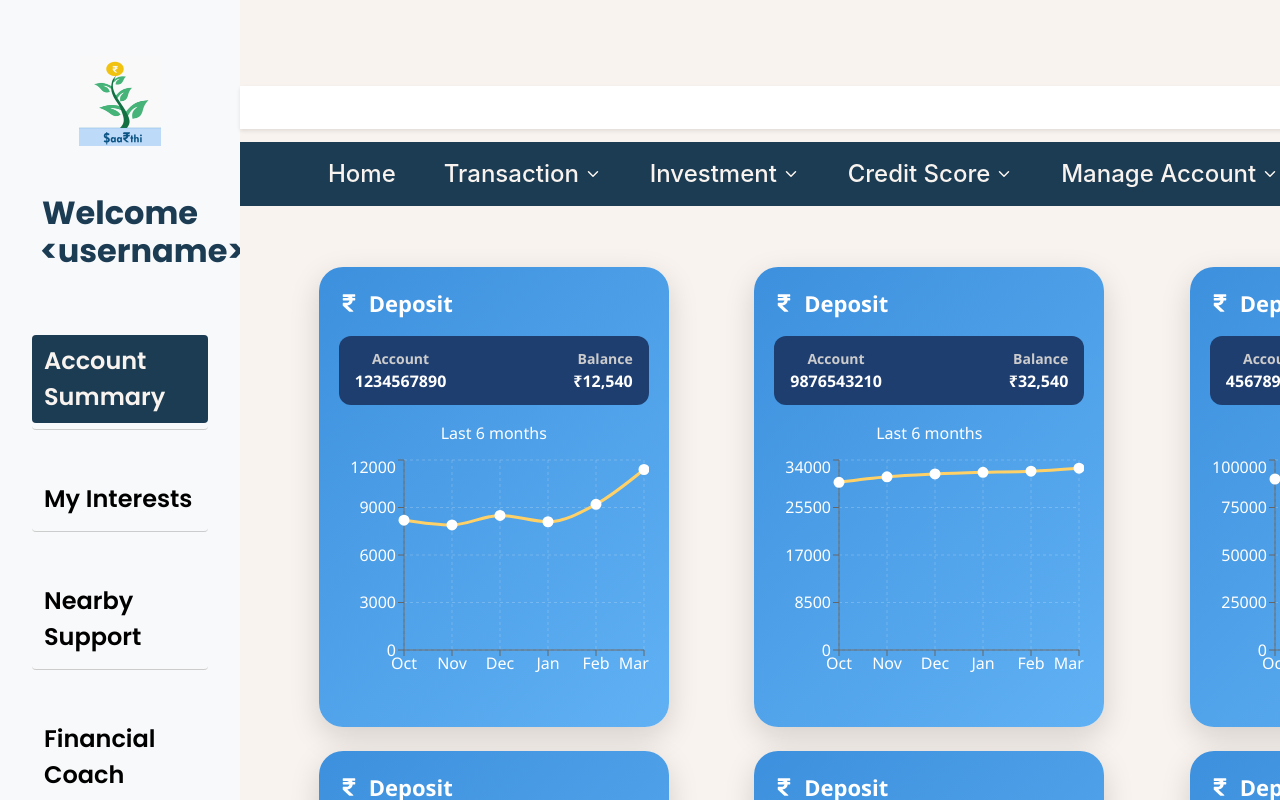
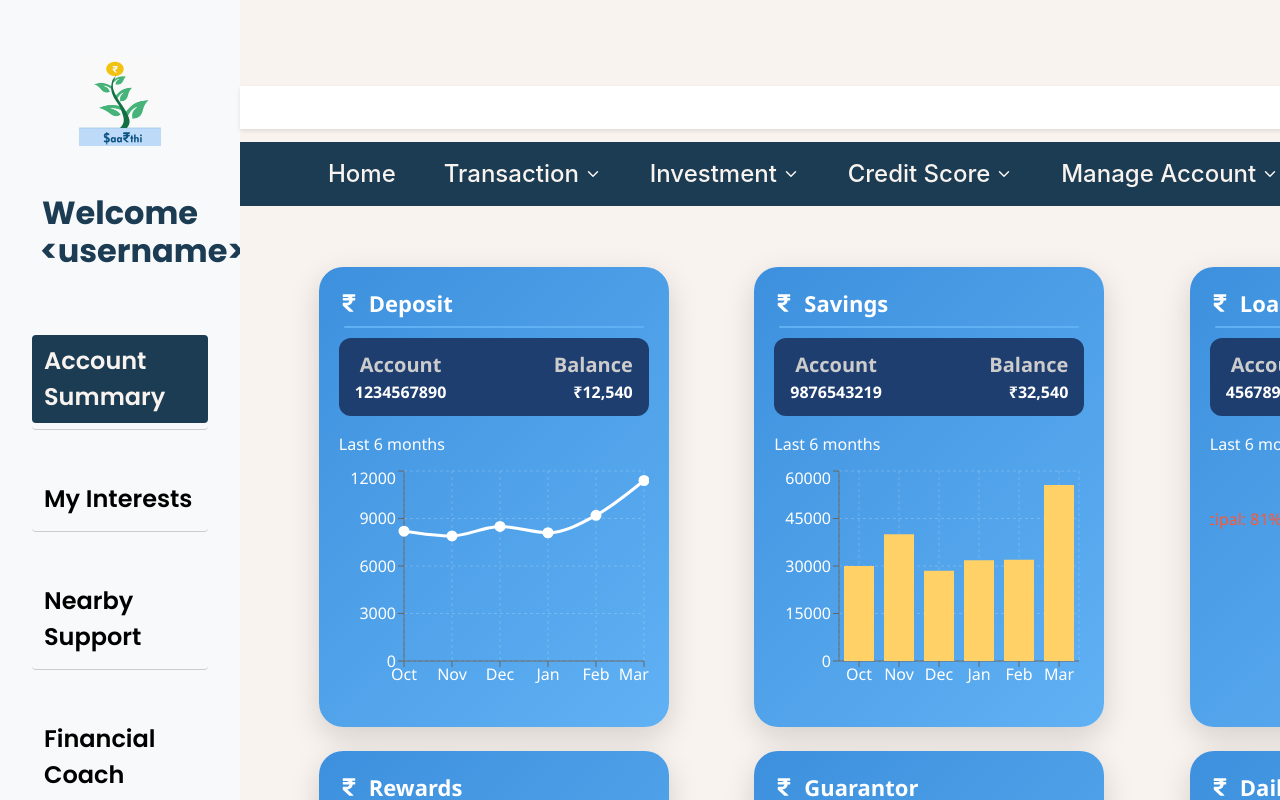
Before and after one commit to Anujakat5/financial-chatbot, a React (Vite) app: page /dashboard in a window 1280 px wide. Both pictures are taken after a click on the button "Account Summary". Built offline with nearby package versions, Linux system fonts and the light colour scheme.

Commit message:
updated AccountingDetails

```diff
--- a/src/pages/DepositCardGrid.css
+++ b/src/pages/DepositCardGrid.css
@@ -1,3 +1,87 @@
+/* .deposit-card-grid {
+  display: grid;
+  grid-template-columns: repeat(auto-fit, minmax(260px, 1fr));
+  gap: 24px;
+  padding: 24px;
+} */
+/* .deposit-card-grid {
+  display: grid;
+  grid-template-columns: repeat(3, 1fr);
+  gap: 24px;
+  padding: 24px;
+  justify-content: center;
+}
+
+
+.deposit-card {
+  background: linear-gradient(135deg, #3d90dd, #60b1f4);
+  color: white;
+  padding: 20px 20px 0px 20px;
+  border-radius: 24px;
+  font-family: 'Segoe UI', sans-serif;
+  box-shadow: 0 10px 30px rgba(0, 0, 0, 0.15);
+  display: flex;
+  flex-direction: column;
+  height: 500px;
+  width: 400px;
+  min-width: 220px;
+}
+.deposit-heading {
+  display: flex;
+  align-items: center;
+  font-size: 22px;
+  font-weight: 700;
+  margin-bottom: 16px;
+}
+
+.rupee-icon {
+  margin-right: 10px;
+  font-size: 20px;
+}
+
+.account-info {
+  background-color: #1f3e70;
+  padding: 12px 16px;
+  border-radius: 12px;
+  display: grid;
+  grid-template-columns: 1fr 1fr;
+  row-gap: 4px;
+  column-gap: 10px;
+  margin-bottom: 16px;
+}
+
+.info-label {
+  font-weight: 600;
+  font-size: 14px;
+  color: #ccc;
+}
+
+.info-value {
+  font-weight: 700;
+  font-size: 16px;
+}
+
+.right {
+  text-align: right;
+}
+
+.chart-label {
+  font-size: 16px;
+  font-weight: 500;
+  margin-bottom: 10px;
+}
+
+.deposit-card-grid::-webkit-scrollbar {
+  display: none;
+}
+
+@media (max-width: 768px) {
+  .deposit-card-grid {
+    grid-template-columns: repeat(auto-fit, minmax(240px, 1fr));
+  }
+}
+/* ALso every detail on each card would be diff; even heading so make jsx code to be modifiable that way; atleast I should be able to modify card content from static data stored in variables */
+
 .deposit-card-grid {
    display: grid;
    grid-template-columns: repeat(3, 1fr);
@@ -27,7 +111,21 @@
   align-items: center;
   font-size: 22px;
   font-weight: 700;
-  margin-bottom: 16px;
+  margin-bottom: 10px;
+  position: relative; /* Added for positioning */
+  padding-bottom: 8px; /* Space for the underline */
+}
+
+.deposit-heading::after {
+  content: '';
+  position: absolute;
+  bottom: 0;
+  left: 50%;
+  transform: translateX(-50%);
+  width: 300px;
+  height: 2px;
+  background-color:  #60b1f4;
+  border-radius: 2px; /* Optional rounded corners */
 }
 
  .rupee-icon {
@@ -51,6 +149,8 @@
    font-weight: 500;
    margin-bottom: 10px;
    color: white;
+   text-align: left;
+   margin-left: 0;
  }
 
  .deposit-card-grid::-webkit-scrollbar {
@@ -68,3 +168,39 @@
      grid-template-columns: 1fr;
    }
  }
+
+ /* Transaction Boxes - New Styles */
+ .transaction-boxes {
+   display: flex;
+   flex-direction: column;
+   gap: 12px;
+ }
+
+ .transaction-row {
+   display: flex;
+   justify-content: space-between;
+   align-items: center;
+   padding: 12px 16px;
+   border-radius: 12px;
+   background-color: rgba(31, 62, 112, 0.5);
+ }
+
+ .deposit-row {
+   border-left: 4px solid #00c849;
+ }
+
+ .withdrawal-row {
+   border-left: 4px solid #ff6347;
+ }
+
+ .transaction-label {
+   font-size: 16px;
+   font-weight: 600;
+   color: white;
+ }
+
+ .transaction-amount {
+   font-size: 18px;
+   font-weight: 700;
+   color: white;
+ }
--- a/src/pages/DepositCardGrid.jsx
+++ b/src/pages/DepositCardGrid.jsx
@@ -2,41 +2,75 @@ import React from 'react';
 import {
   LineChart,
   Line,
+  BarChart,
+  Bar,
+  PieChart,
+  Pie,
   XAxis,
   YAxis,
   Tooltip,
   CartesianGrid,
-  ResponsiveContainer
+  ResponsiveContainer,
+  Cell
 } from 'recharts';
 import { FaRupeeSign } from 'react-icons/fa';
 import './DepositCardGrid.css';
-
-const DepositCard = ({ account, balance, data }) => {
+const COLORS = ['#0088FE', '#00C49F', '#FFBB28', '#FF8042', '#8884d8', '#82ca9d'];
+const DepositCard = ({ account, balance, data, chartType = "line", cardName = "Deposit", showChart = true, depositAmount, withdrawalAmount }) => {
   return (
     <div className="deposit-card">
       <div className="deposit-heading">
         <FaRupeeSign className="rupee-icon" />
-        Deposit
+        {cardName}
       </div>
-
-      {/* <div className="account-info">
-        <div>{account}</div>
-        <div>₹{balance.toLocaleString()}</div>
-      </div> */}
       <div className="account-info">
         <div style={{ display: 'flex', flexDirection: 'column' }}>
-          <span style={{ fontSize: '14px', color: '#ccc' }}>Account</span>
+          <span style={{ fontSize: '20px', color: '#ccc' }}>Account</span>
           <span>{account}</span>
         </div>
         <div style={{ display: 'flex', flexDirection: 'column', textAlign: 'right' }}>
-          <span style={{ fontSize: '14px', color: '#ccc' }}>Balance</span>
+          <span style={{ fontSize: '20px', color: '#ccc' }}>Balance</span>
           <span>₹{balance.toLocaleString()}</span>
         </div>
       </div>
-
+      {showChart ? (
+        <>
           <div className="chart-label">Last 6 months</div>
-
           <ResponsiveContainer width="100%" height={230}>
+            {chartType === "bar" ? (
+              <BarChart data={data}>
+                <CartesianGrid strokeDasharray="3 3" stroke="rgba(255,255,255,0.2)" />
+                <XAxis dataKey="month" tick={{ fill: 'white' }} />
+                <YAxis tick={{ fill: 'white' }} />
+                <Tooltip
+                  contentStyle={{ backgroundColor: '#1f3e70', border: 'none', color: 'white' }}
+                  labelStyle={{ color: 'white' }}
+                  formatter={(value) => `₹${value.toLocaleString()}`}
+                />
+                <Bar dataKey="balance" fill="#ffd166" barSize={30} />
+              </BarChart>
+            ) : chartType === "pie" ? (
+              <PieChart>
+                <Pie
+                  data={data}
+                  cx="50%"
+                  cy="50%"
+                  labelLine={false}
+                  label={({ name, percent }) => `${name}: ${(percent * 100).toFixed(0)}%`}
+                  outerRadius={80}
+                  fill="#8884d8"
+                  dataKey="value"
+                >
+                  {data.map((entry, index) => (
+                    <Cell key={`cell-${index}`} fill={index === 0 ? '#FF5733' : '#33FF57'} />
+                  ))}
+                </Pie>
+                <Tooltip
+                  contentStyle={{ backgroundColor: '#1f3e70', border: 'none', color: 'white' }}
+                  formatter={(value) => `₹${value.toLocaleString()}`}
+                />
+              </PieChart>
+            ) : (
               <LineChart data={data}>
                 <CartesianGrid strokeDasharray="3 3" stroke="rgba(255,255,255,0.2)" />
                 <XAxis dataKey="month" tick={{ fill: 'white' }} />
@@ -49,17 +83,30 @@ const DepositCard = ({ account, balance, data }) => {
                 <Line
                   type="monotone"
                   dataKey="balance"
-            stroke="#ffd166"
+                  stroke="#ffffff"
                   strokeWidth={3}
                   dot={{ r: 4, stroke: 'white', fill: 'white' }}
                   activeDot={{ r: 6 }}
                 />
               </LineChart>
+            )}
           </ResponsiveContainer>
+        </>
+      ) : (
+        <div className="transaction-boxes">
+          <div className="transaction-row deposit-row">
+            <div className="transaction-label">Deposit:</div>
+            <div className="transaction-amount">₹{depositAmount.toLocaleString()}</div>
+          </div>
+          <div className="transaction-row withdrawal-row">
+            <div className="transaction-label">Withdrawal:</div>
+            <div className="transaction-amount">₹{withdrawalAmount.toLocaleString()}</div>
+          </div>
+        </div>
+      )}
     </div>
   );
 };
-
 const DepositCardGrid = () => {
   return (
     <div className="deposit-card-grid">
@@ -74,42 +121,45 @@ const DepositCardGrid = () => {
           { month: 'Feb', balance: 9200 },
           { month: 'Mar', balance: 11400 }
         ]}
+        cardName="Deposit"
       />
       <DepositCard
-        account="9876543210"
+        account="9876543219"
         balance={32540}
         data={[
           { month: 'Oct', balance: 30000 },
-          { month: 'Nov', balance: 31000 },
-          { month: 'Dec', balance: 31500 },
+          { month: 'Nov', balance: 40000 },
+          { month: 'Dec', balance: 28500 },
           { month: 'Jan', balance: 31800 },
           { month: 'Feb', balance: 32000 },
-          { month: 'Mar', balance: 32540 }
+          { month: 'Mar', balance: 55540 }
         ]}
+        chartType="bar"
+        cardName="Savings"
       />
       <DepositCard
         account="4567891230"
         balance={98500}
         data={[
-          { month: 'Oct', balance: 90000 },
-          { month: 'Nov', balance: 91000 },
-          { month: 'Dec', balance: 93000 },
-          { month: 'Jan', balance: 95000 },
-          { month: 'Feb', balance: 97000 },
-          { month: 'Mar', balance: 98500 }
+          { name:'Principal', value: 80000 },
+          { name:'Interest', value: 18500 }
         ]}
+        chartType="pie"
+        cardName="Loans"
       />
       <DepositCard
         account="1111333355"
         balance={48000}
         data={[
-          { month: 'Oct', balance: 45000 },
-          { month: 'Nov', balance: 45500 },
-          { month: 'Dec', balance: 46000 },
-          { month: 'Jan', balance: 47000 },
-          { month: 'Feb', balance: 47500 },
+          { month: 'Oct', balance: 60000 },
+          { month: 'Nov', balance: 45000 },
+          { month: 'Dec', balance: 30000 },
+          { month: 'Jan', balance: 15000 },
+          { month: 'Feb', balance: 0 },
           { month: 'Mar', balance: 48000 }
         ]}
+        cardName="Rewards"
+        chartType="bar"
       />
       <DepositCard
         account="6666777788"
@@ -122,21 +172,18 @@ const DepositCardGrid = () => {
           { month: 'Feb', balance: 66500 },
           { month: 'Mar', balance: 67500 }
         ]}
+        chartType="line"
+        cardName="Guarantor"
       />
       <DepositCard
         account="2222111100"
         balance={15000}
-        data={[
-          { month: 'Oct', balance: 12000 },
-          { month: 'Nov', balance: 12300 },
-          { month: 'Dec', balance: 12750 },
-          { month: 'Jan', balance: 13000 },
-          { month: 'Feb', balance: 14000 },
-          { month: 'Mar', balance: 15000 }
-        ]}
+        showChart={false}
+        depositAmount={50000}
+        withdrawalAmount={2000}
+        cardName="Daily Tracking"
       />
     </div>
   );
 };
-
 export default DepositCardGrid;
```
Also changed, not shown: src/pages/AccountDetails.jsx (+5 -2 lines). Lines whose indentation alone changed are shown as unchanged.
